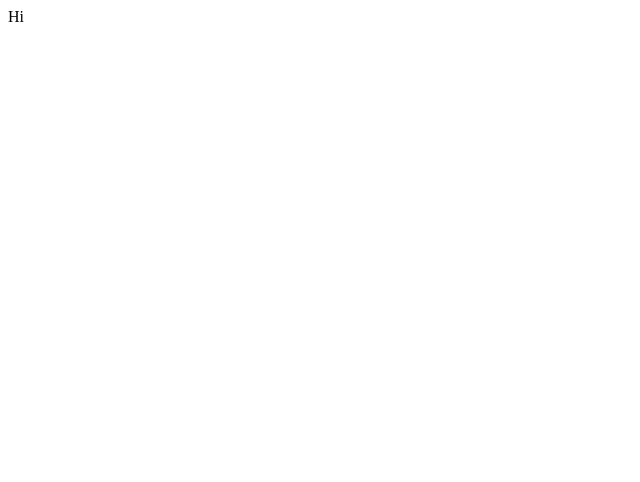
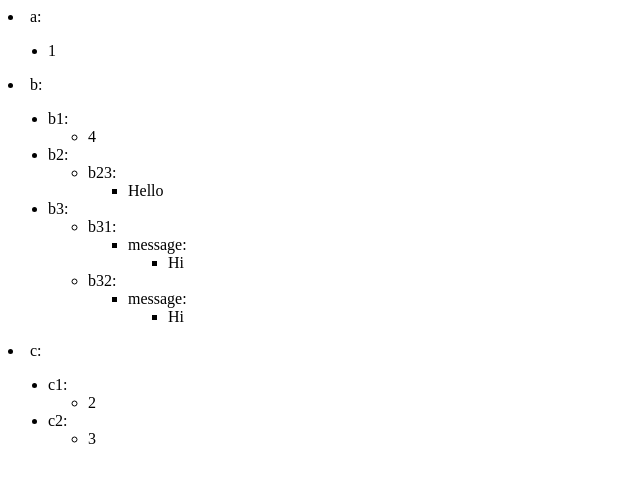
Before and after one commit to petyaNikleva/designPaternsReact, a React (Vite) app: page / in a window 1280 px wide. Shown: the top 482 px of the page, without its empty margins (0-640 px from the left). Built offline with nearby package versions, Linux system fonts and the light colour scheme.

Commit message:
resursive components

```diff
--- a/src/App.jsx
+++ b/src/App.jsx
@@ -1,15 +1,33 @@
-import { useState } from 'react'
-import reactLogo from './assets/react.svg'
-import viteLogo from '/vite.svg'
-import './App.css'
+import { RecursiveComponent } from "./components/RecursiveComponent.jsx";
+
+const nestedObject = {
+	a: 1,
+	b: {
+		b1: 4,
+		b2: {
+			b23: 'Hello',
+		},
+		b3: {
+			b31: {
+				message: 'Hi',
+			},
+			b32: {
+				message: 'Hi',
+			}
+		}
+	},
+	c: {
+		c1: 2,
+		c2: 3,
+	}
+}
 
 function App() {
-
-  return (
-    <>
-      Hi
-    </>
-  )
+	return (
+		<>
+	    <RecursiveComponent data={nestedObject} />
+		</>
+	);
 }
 
-export default App
+export default App;
--- /dev/null
+++ b/src/components/RecursiveComponent.jsx
@@ -0,0 +1,24 @@
+const isObject = x => typeof x === 'object' && x !== null;
+
+export const RecursiveComponent = ({ data }) => {
+	if (!isObject(data)) {
+		return (
+			<li>{data}</li>
+		);
+	}
+
+	const pairs = Object.entries(data);
+
+	return (
+		<>
+		{pairs.map(([key, value]) => (
+			<li>
+				{key}:
+				<ul>
+					<RecursiveComponent data={value} />
+				</ul>
+			</li>
+		))}
+		</>
+	);
+}
```
